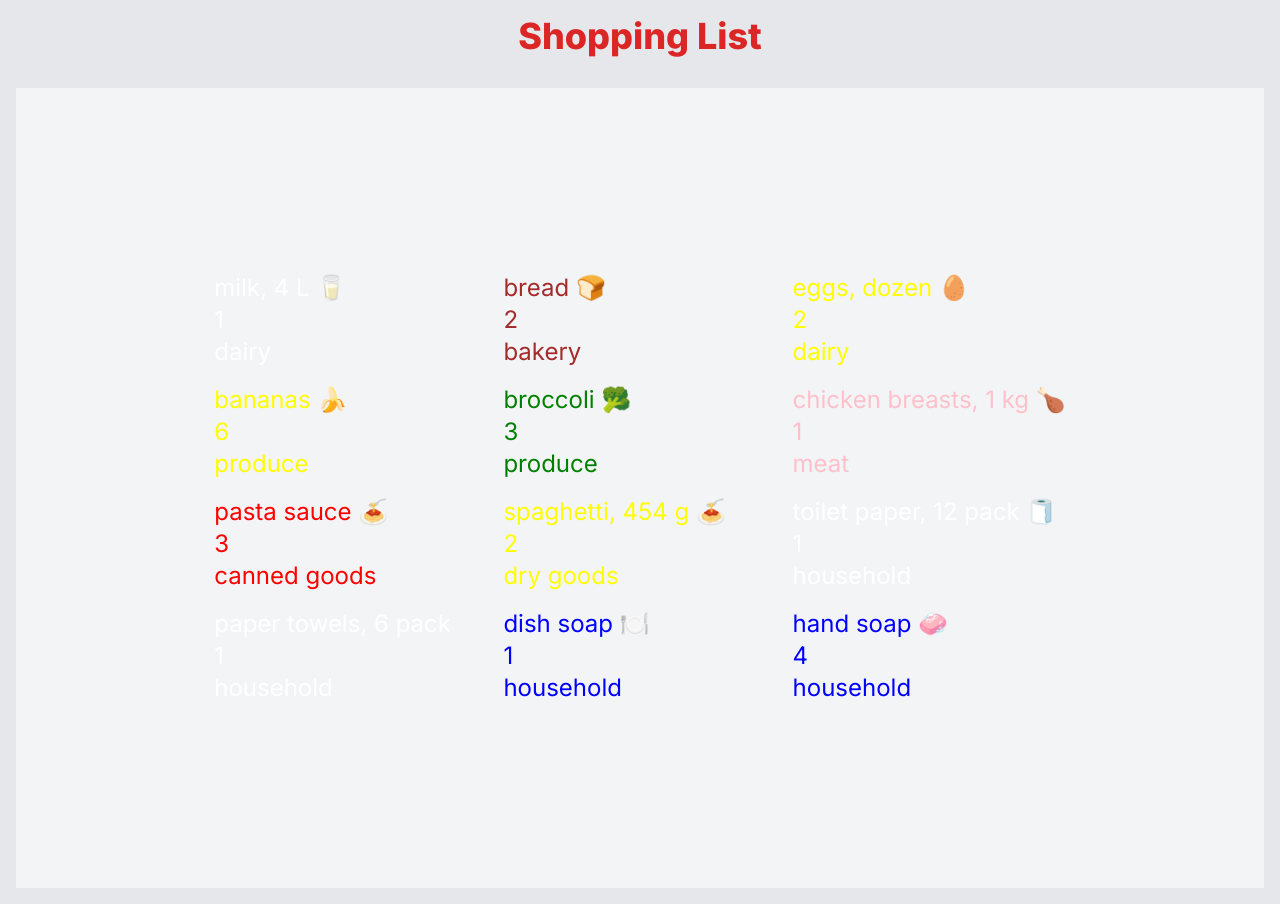
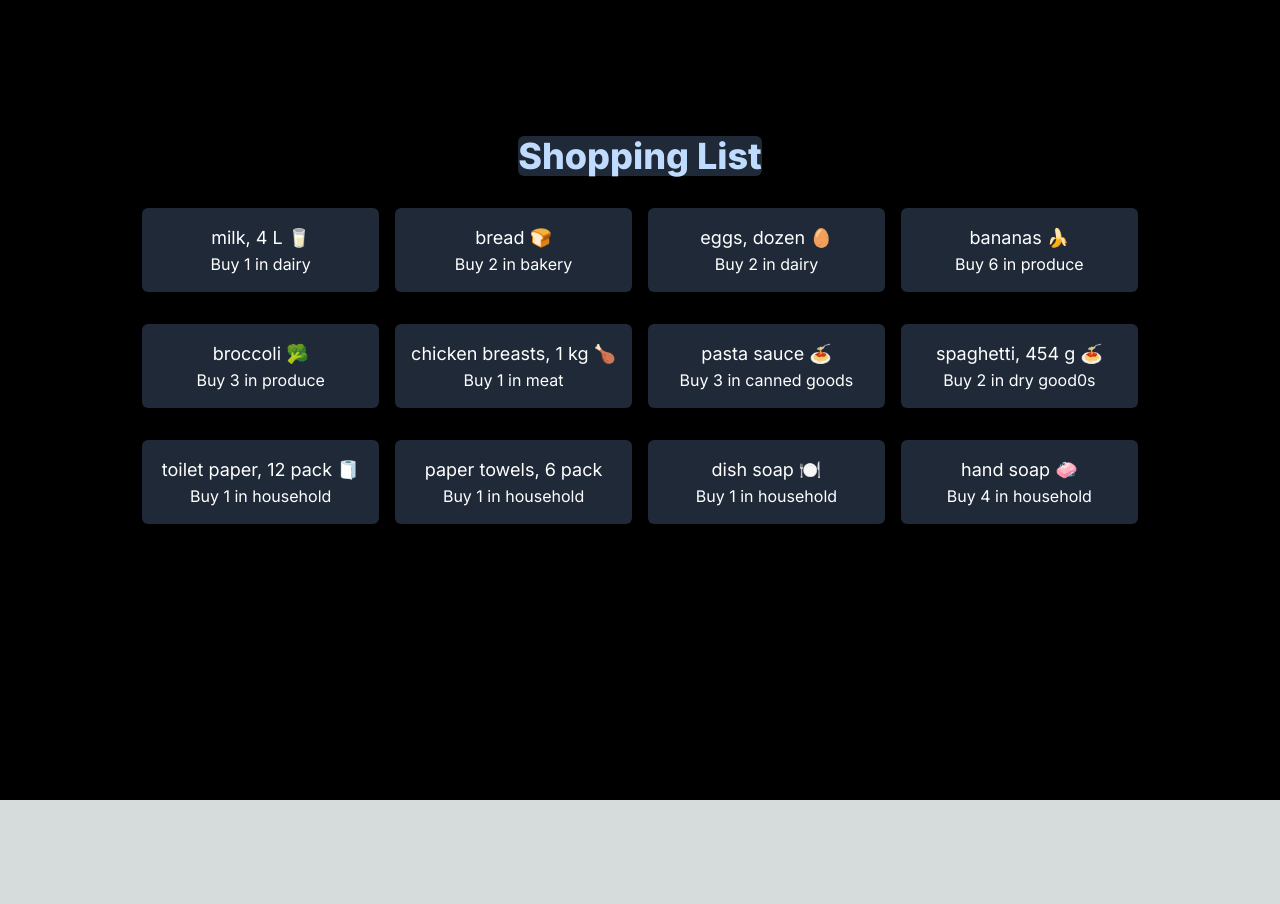
Before and after one commit to Henil-Patel12/cprg306-assignments, a Next.js app: page /week-3 in a window 1280 px wide. After the commit the page ends 800 px from the top, so only its background shows below. Built offline with nearby package versions, Linux system fonts and the light colour scheme.

Commit message:
week-3 working on

```diff
--- a/app/page.js
+++ b/app/page.js
@@ -1,14 +1,12 @@
-import Link from "next/link";
-
 export default function Page() {
   return(
     <main className="container mx-auto p-4 bg-black min-h-screen flex items-center justify-center flex-col text-red-600">
       <h1 className="text-4xl font-extrabold mb-4">CPRG-306: Web Development 2 - Assignment</h1>
-      <div className="flex flex-col  justify-center items-center">
+      <div>
         <li className="text-orange-500 hover:text-purple-400 hover:underline">
           <a href="/week-2">Assignment Week-2</a>
         </li>
-        <li className="text-orange-500 hover:text--400 hover:underline">
+        <li className="text-orange-500 hover:text-green-600 hover:underline">
           <a href="/week-3">Assignment Week-3</a>
         </li>
       </div>
--- a/app/week-3/item-list.js
+++ b/app/week-3/item-list.js
@@ -3,30 +3,28 @@ import Item from './item';
 
 const ItemList = () => {
     const items = [
-        { name: "milk, 4 L 🥛", quantity: 1, category: "dairy", color: "white" },
-        { name: "bread 🍞", quantity: 2, category: "bakery", color: "brown" },
-        { name: "eggs, dozen 🥚", quantity: 2, category: "dairy", color: "yellow" },
-        { name: "bananas 🍌", quantity: 6, category: "produce", color: "yellow" },
-        { name: "broccoli 🥦", quantity: 3, category: "produce", color: "green" },
-        { name: "chicken breasts, 1 kg 🍗", quantity: 1, category: "meat", color: "pink" },
-        { name: "pasta sauce 🍝", quantity: 3, category: "canned goods", color: "red" },
-        { name: "spaghetti, 454 g 🍝", quantity: 2, category: "dry goods", color: "yellow" },
-        { name: "toilet paper, 12 pack 🧻", quantity: 1, category: "household", color: "white" },
-        { name: "paper towels, 6 pack", quantity: 1, category: "household", color: "white" },
-        { name: "dish soap 🍽️", quantity: 1, category: "household", color: "blue" },
-        { name: "hand soap 🧼", quantity: 4, category: "household", color: "blue" },
+        { name: "milk, 4 L 🥛", quantity: 1, category: "dairy"},
+        { name: "bread 🍞", quantity: 2, category: "bakery"},
+        { name: "eggs, dozen 🥚", quantity: 2, category: "dairy"},
+        { name: "bananas 🍌", quantity: 6, category: "produce"},
+        { name: "broccoli 🥦", quantity: 3, category: "produce"},
+        { name: "chicken breasts, 1 kg 🍗", quantity: 1, category: "meat"},
+        { name: "pasta sauce 🍝", quantity: 3, category: "canned goods"},
+        { name: "spaghetti, 454 g 🍝", quantity: 2, category: "dry good0s"},
+        { name: "toilet paper, 12 pack 🧻", quantity: 1, category: "household"},
+        { name: "paper towels, 6 pack", quantity: 1, category: "household"},
+        { name: "dish soap 🍽️", quantity: 1, category: "household"},
+        { name: "hand soap 🧼", quantity: 4, category: "household"},
     ];
 
     return (
-        <main className="container mx-auto p-4 min-h-screen flex flex-col items-center justify-center bg-gray-100 text-2xl">
-            <div className="grid grid-cols-3 gap-4">
-                {items.map((item, index) => (
-                    <div key={index}>
-                        <Item name={item.name} quantity={item.quantity} category={item.category} color={item.color} />
-                    </div>
-                ))}
-            </div>
-        </main>
+        <div className="grid grid-cols-4 gap-4 p-4 bg-black">
+            {items.map((item, index) => (
+                <div key={index} className="bg-gray-800 rounded-md p-4 text-white text-center mb-4">
+                    <Item name={item.name} quantity={item.quantity} category={item.category}  />
+                </div>
+            ))}
+        </div>
     );
 };
 
--- a/app/week-3/item.js
+++ b/app/week-3/item.js
@@ -1,11 +1,10 @@
 import React from 'react';
 
-const Item = ({ name, quantity, category, color }) => {
+const Item = ({ name, quantity, category }) => {
     return (
-        <div style={{ color: color }}>
-            <p>{name}</p>
-            <p>{quantity}</p>
-            <p>{category}</p>
+        <div>
+            <p className="text-hsl-90 text-lg">{name}</p>
+            <p className="text-hsl-90">Buy {quantity} in {category}</p>
         </div>
     );
 };
--- a/app/week-3/page.js
+++ b/app/week-3/page.js
@@ -3,8 +3,8 @@ import ItemList from './item-list';
 
 const Page = () => {
     return (
-        <main className="container mx-auto p-4  min-h-screen flex flex-col items-center justify-center bg-gray-200">
-            <h1 className="text-4xl font-extrabold mb-8 text-red-600">Shopping List</h1>
+        <main className="container mx-auto p-4 min-h-screen flex flex-col items-center bg-black">
+            <h1 className="text-4xl font-extrabold text-blue-200 bg-gray-800 rounded-md mb-4 mt-9" style={{ marginTop: '15vh' }}>Shopping List</h1>
             <ItemList />
         </main>
     );
```
